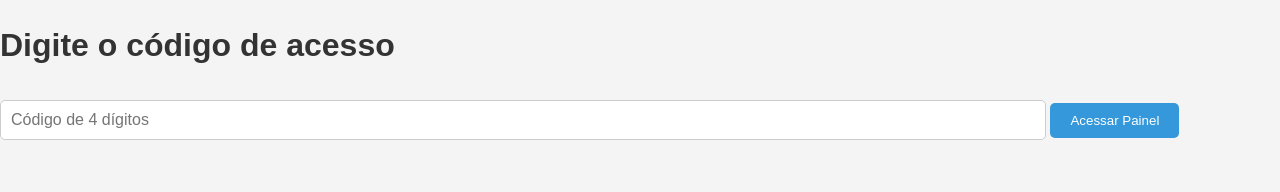
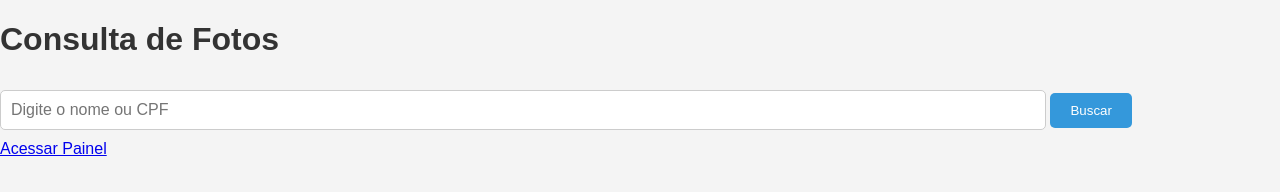
Before and after one commit to claudinei312/-lbuns-JB, a plain HTML site: page index.html in a window 1280 px wide. Drawn offline with Linux system fonts and the light colour scheme.

Commit message:
Update index.html

```diff
--- a/index.html
+++ b/index.html
@@ -2,26 +2,19 @@
 <html lang="pt-BR">
 <head>
   <meta charset="UTF-8">
-  <title>Login - Painel Admin</title>
+  <title>JB Formatura</title>
   <link rel="stylesheet" href="style.css">
 </head>
 <body>
-  <div class="login-container">
-    <h2>Digite o código de acesso</h2>
-    <input type="password" id="codigoAcesso" placeholder="Código de 4 dígitos">
-    <button onclick="verificarCodigo()">Acessar Painel</button>
-    <p id="mensagemErro" style="color:red;"></p>
-  </div>
+  <h1>Consulta de Fotos</h1>
 
-  <script>
-    function verificarCodigo() {
-      const codigo = document.getElementById('codigoAcesso').value;
-      if (codigo === "1811") {
-        window.location.href = "admin.html";
-      } else {
-        document.getElementById('mensagemErro').textContent = "Código incorreto. Tente novamente.";
-      }
-    }
-  </script>
+  <input type="text" id="busca" placeholder="Digite o nome ou CPF">
+  <button onclick="buscarFotos()">Buscar</button>
+
+  <div id="resultado"></div>
+
+  <a href="admin.html" class="admin-link">Acessar Painel</a>
+
+  <script src="scripts.js"></script>
 </body>
 </html>
```
